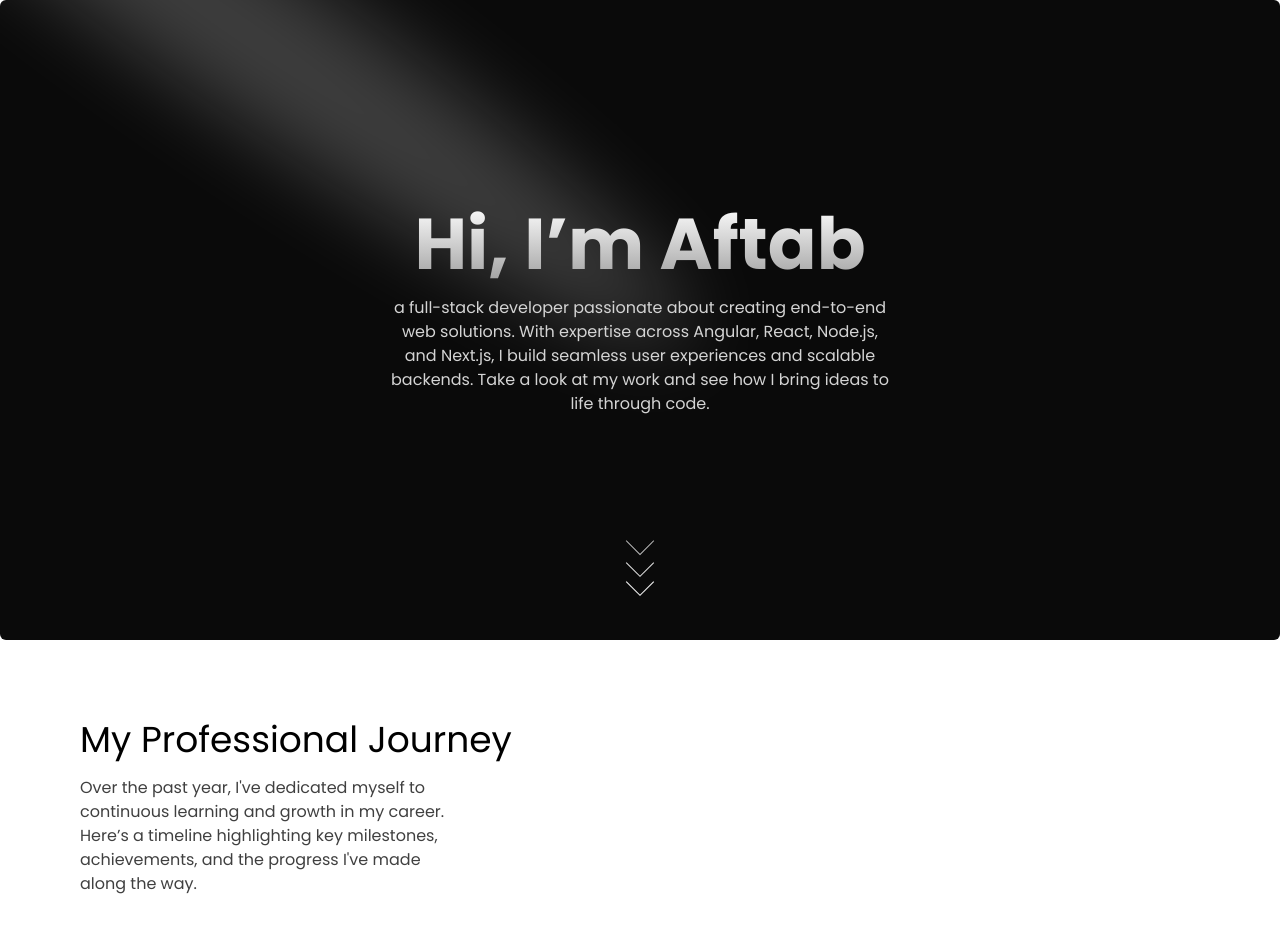
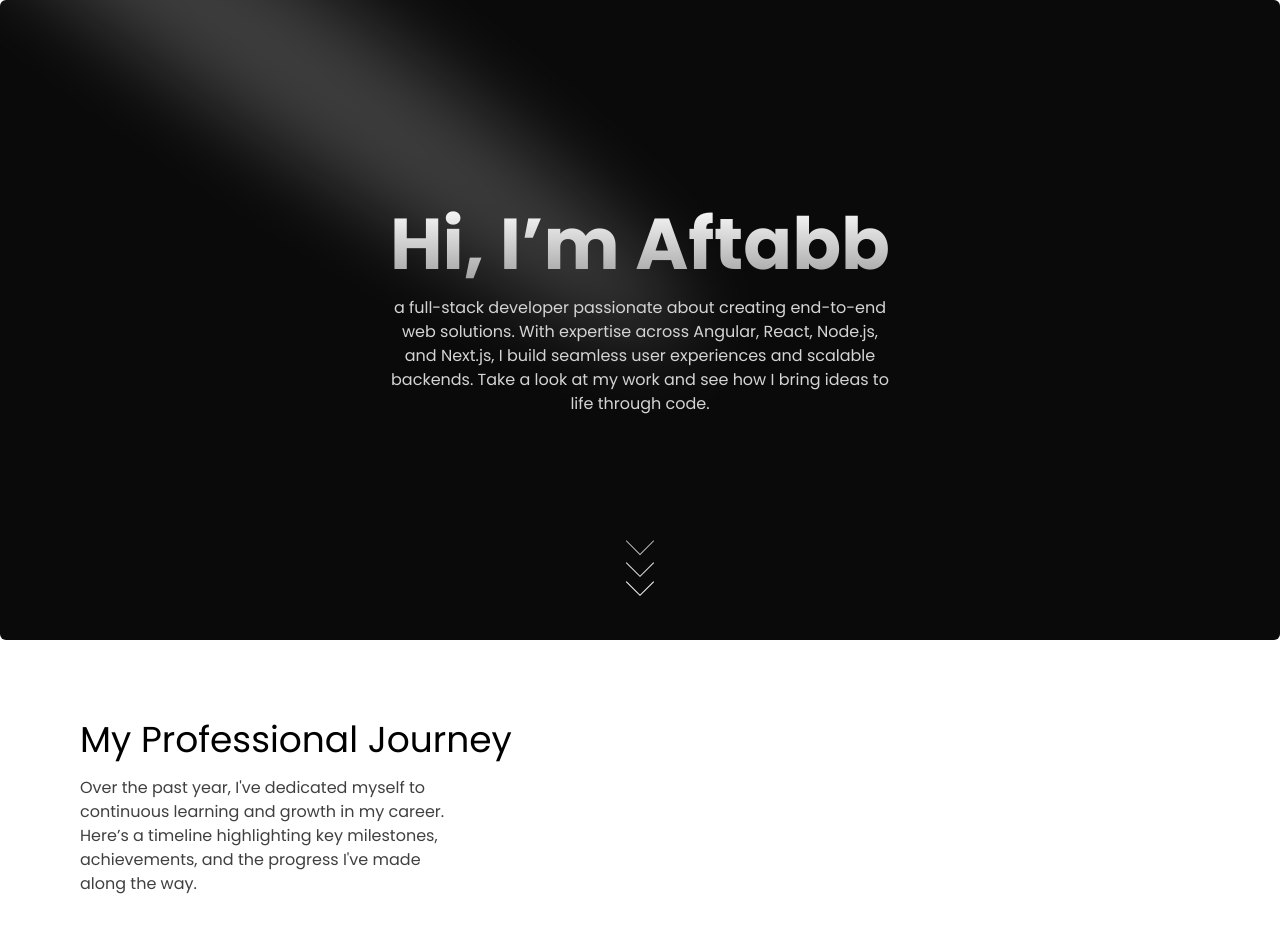
Before and after one commit to Aftab2209/portfolio, a Next.js app: page / in a window 1280 px wide. Shown: the top 932 px of the page. Built offline with nearby package versions, Linux system fonts and the light colour scheme.

Commit message:
hero fix

```diff
--- a/components/ui/spot.jsx
+++ b/components/ui/spot.jsx
@@ -11,7 +11,7 @@ export function SpotlightPreview() {
       />
       <div className=" p-4 max-w-7xl  mx-auto relative z-10  w-full pt-20 md:pt-0">
         <h1 className="text-4xl md:text-7xl font-bold text-center bg-clip-text text-transparent bg-gradient-to-b from-neutral-50 to-neutral-400 bg-opacity-50">
-          Hi, I’m Aftab
+          Hi, I’m Aftabb
         </h1>
         <p className="mt-4 font-normal text-base text-neutral-300 max-w-lg text-center mx-auto">
           a full-stack developer passionate about creating end-to-end web
```
